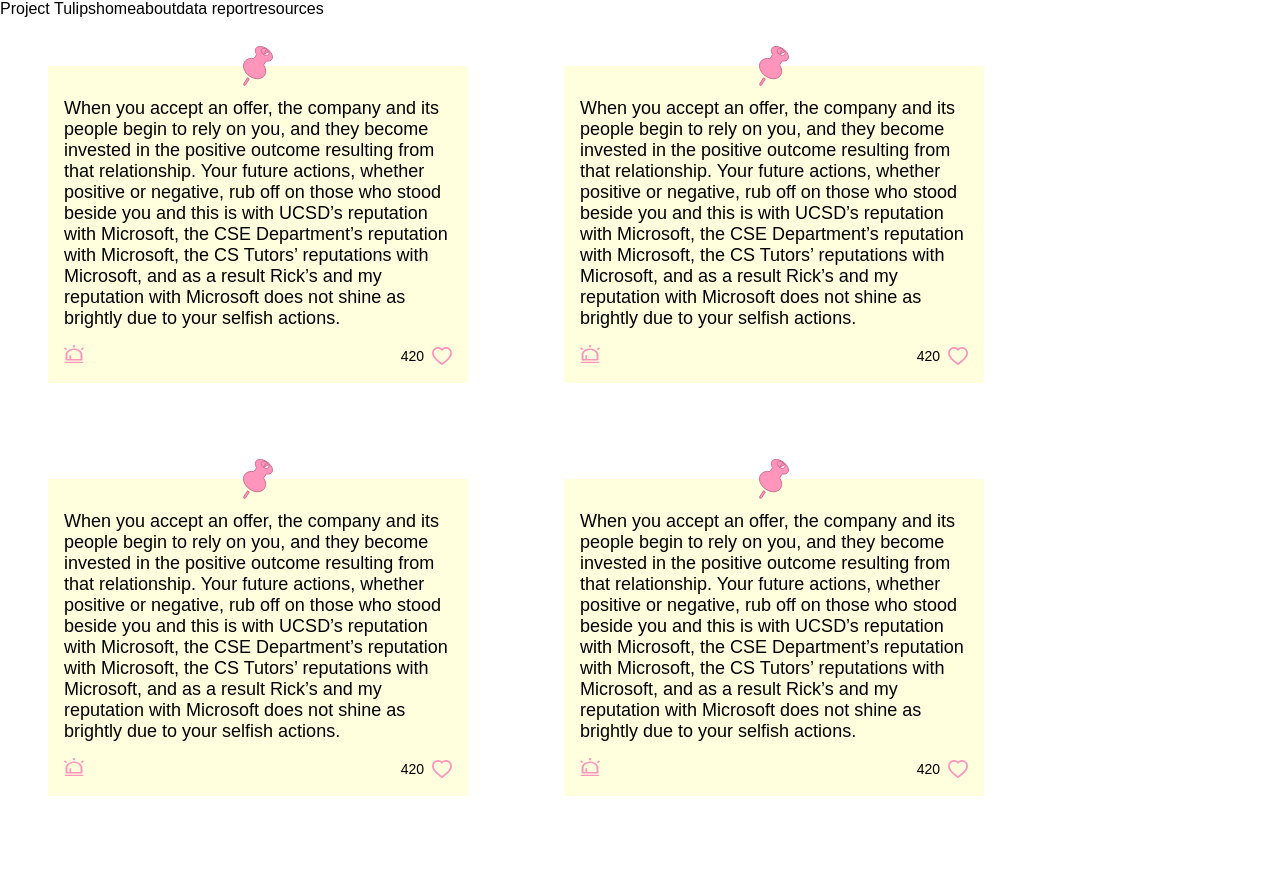
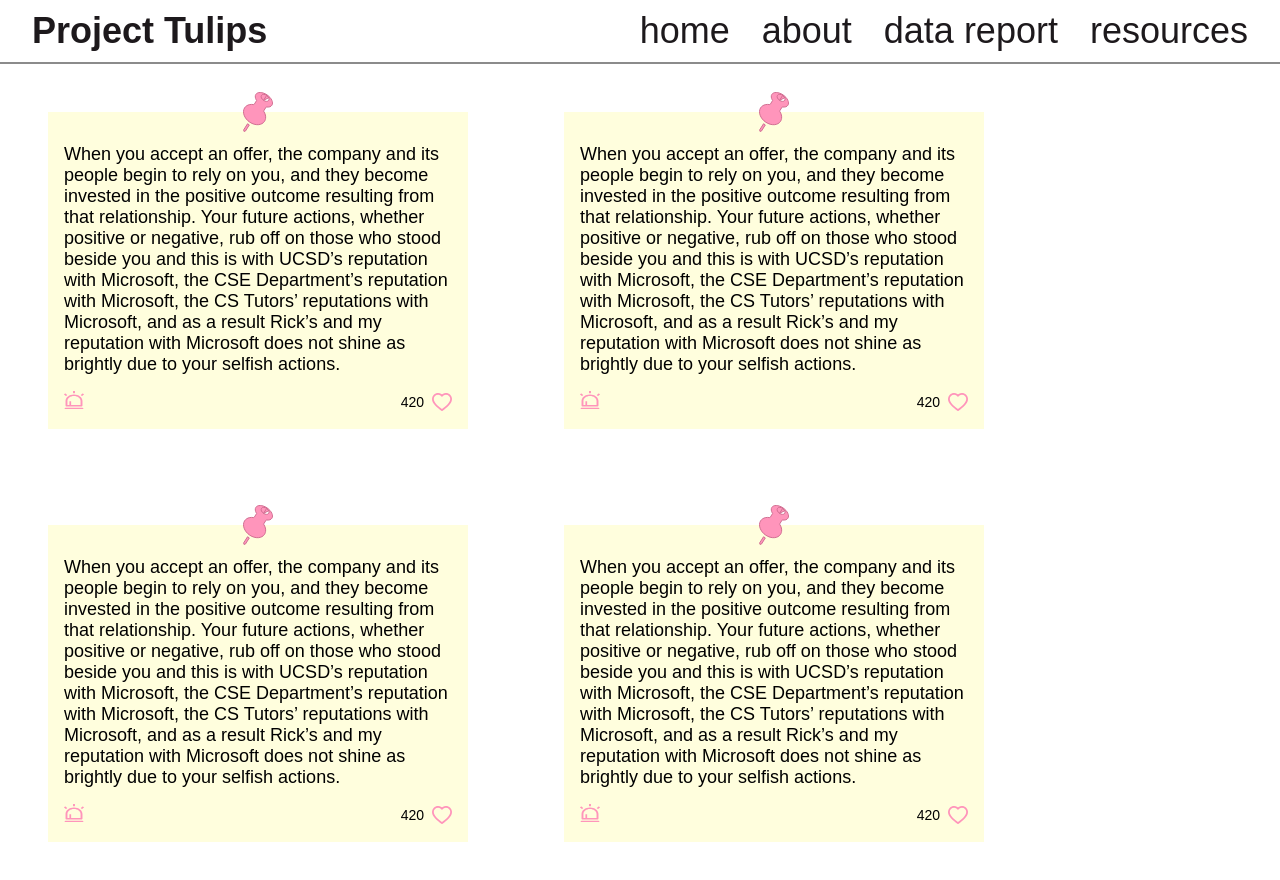
Before and after one commit to steets250/tulips-frontend, a React (Create React App) app: page / in a window 1280 px wide. Shown: the top 880 px of the page. Before the commit the page ends 844 px from the top, so only its background shows below. Built offline with nearby package versions, Linux system fonts and the light colour scheme; a web font is replaced by a local one.

Commit message:
Add Full Site Navigation

```diff
--- /dev/null
+++ b/src/components/AboutPage/index.tsx
@@ -0,0 +1,9 @@
+import React from "react";
+
+import './style.css';
+
+const AboutPage: React.FC = () => {
+    return (<div className="about-page"></div>);
+}
+
+export default AboutPage;
--- /dev/null
+++ b/src/components/AboutPage/style.css
@@ -0,0 +1,3 @@
+.about-page {
+
+}
--- a/src/components/Header/index.tsx
+++ b/src/components/Header/index.tsx
@@ -7,10 +7,12 @@
     return (
         <div className="header">
             <h1>Project Tulips</h1>
-            <Link to="/">home</Link>
-            <Link to="/about">about</Link>
-            <Link to="/data-report">data report</Link>
-            <Link to="/resources">resources</Link>
+            <nav>
+                <Link to="/" className="link">home</Link>
+                <Link to="/about" className="link">about</Link>
+                <Link to="/report" className="link">data report</Link>
+                <Link to="/resources" className="link">resources</Link>
+            </nav>
         </div>
     );
 };
--- a/src/components/Header/style.css
+++ b/src/components/Header/style.css
@@ -1,5 +1,28 @@
 .header {
+    align-items: center;
     font-family: 'Darker Grotesque', sans-serif;
-    color: #000000;
     display: flex;
+    height: 64px;
+    border-bottom: 2px solid #8B8B8B;
+    padding: 0 32px;
+    justify-content: space-between;
+    color: #1D191C;
 }
+
+.header h1 {
+    font-weight: bold;
+    font-size: 36px;
+}
+
+.header nav {
+
+}
+
+.header .link {
+    margin-left: 32px;
+    font-size: 36px;
+}
+
+.header .link:first-child {
+    margin-left: 0;
+}
--- /dev/null
+++ b/src/components/ReportPage/index.tsx
@@ -0,0 +1,9 @@
+import React from "react";
+
+import './style.css';
+
+const ReportPage: React.FC = () => {
+    return (<div className="report-page"></div>);
+}
+
+export default ReportPage;
--- /dev/null
+++ b/src/components/ReportPage/style.css
@@ -0,0 +1,3 @@
+.report-page {
+
+}
--- /dev/null
+++ b/src/components/ResourcesPage/index.tsx
@@ -0,0 +1,9 @@
+import React from "react";
+
+import './style.css';
+
+const ResourcesPage: React.FC = () => {
+    return (<div className="resources-page"></div>);
+}
+
+export default ResourcesPage;
--- /dev/null
+++ b/src/components/ResourcesPage/style.css
@@ -0,0 +1,3 @@
+.resources-page {
+
+}
--- /dev/null
+++ b/src/containers/AboutPage.tsx
@@ -0,0 +1,15 @@
+import React from 'react';
+
+import Header from '../components/Header';
+import AboutPage from '../components/AboutPage';
+
+const AboutPageContainer: React.FC = () => {
+  return (
+    <>
+      <Header />
+      <AboutPage />
+    </>
+  );
+};
+
+export default AboutPageContainer;
--- /dev/null
+++ b/src/containers/ReportPage.tsx
@@ -0,0 +1,15 @@
+import React from 'react';
+
+import Header from '../components/Header';
+import ReportPage from '../components/ReportPage';
+
+const ReportPageContainer: React.FC = () => {
+  return (
+    <>
+      <Header />
+      <ReportPage />
+    </>
+  );
+};
+
+export default ReportPageContainer;
--- /dev/null
+++ b/src/containers/ResourcesPage.tsx
@@ -0,0 +1,15 @@
+import React from 'react';
+
+import Header from '../components/Header';
+import ResourcesPage from '../components/ResourcesPage';
+
+const ResourcesPageContainer: React.FC = () => {
+  return (
+    <>
+      <Header />
+      <ResourcesPage />
+    </>
+  );
+};
+
+export default ResourcesPageContainer;
--- a/src/index.tsx
+++ b/src/index.tsx
@@ -4,12 +4,18 @@
 
 import './reset.css';
 
+import AboutPage from './containers/AboutPage';
 import HomePage from './containers/HomePage';
+import ReportPage from './containers/ReportPage';
+import ResourcesPage from './containers/ResourcesPage';
 
 const App = () => {
   return (
       <BrowserRouter>
         <Routes>
+          <Route path="/about" element={<AboutPage />} />
+          <Route path="/report" element={<ReportPage />} />
+          <Route path="/resources" element={<ResourcesPage />} />
           <Route path="/" element={<HomePage />} />
         </Routes>
       </BrowserRouter>
```
